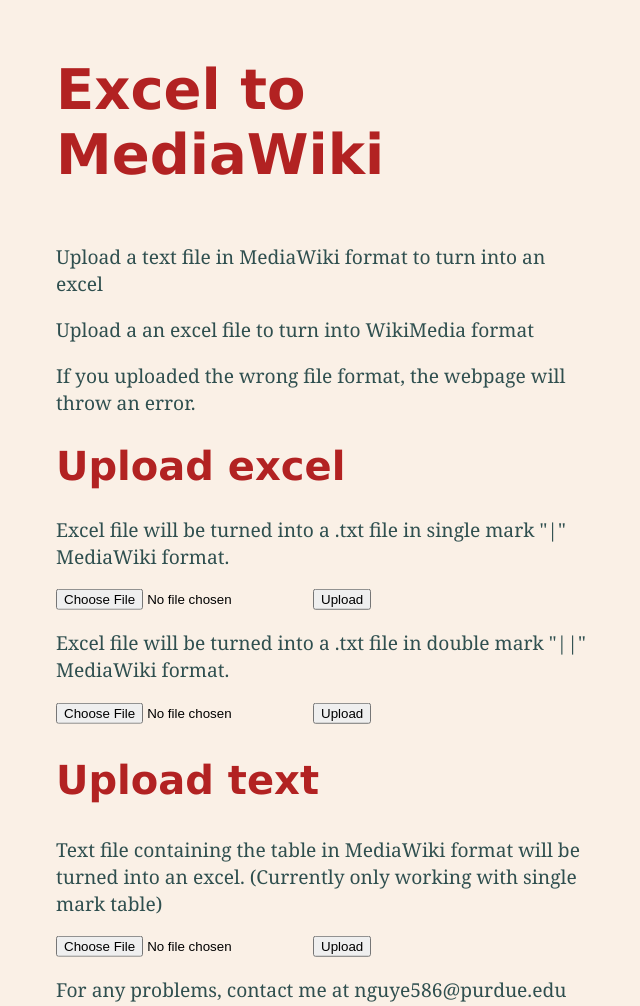
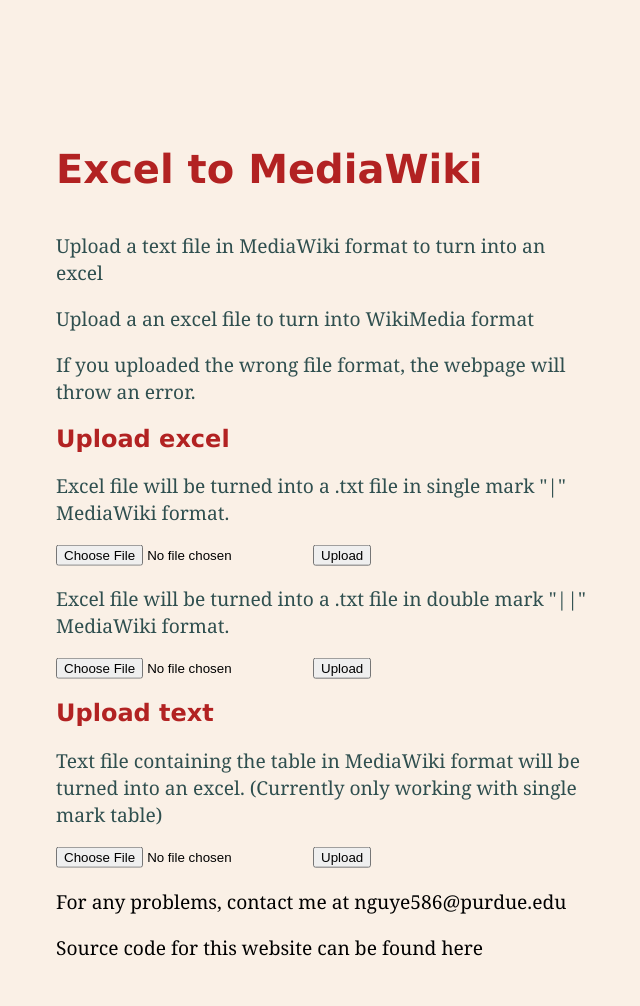
Before and after one commit to HoangNguyen0309/Wiki-Table-Generator, a Flask app: page / in a window 1280 px wide. Shown: the whole page, without its empty margins (418-1058 px from the left). Run offline with Flask 2, Linux system fonts and the light colour scheme.

Commit message:
Update styles.css

```diff
--- a/static/styles.css
+++ b/static/styles.css
@@ -10,17 +10,17 @@ p {
     }
 h1 {
     font-family: Verdana, Geneva, sans-serif;
-    font-size: 2.5em;
+    font-size: 1.5em;
     color: FireBrick;
     }
 h2 {
     font-family: Verdana, Geneva, sans-serif;
-    font-size: 2.5em;
+    font-size: 1.5em;
     color: FireBrick;
 }
 h3 {
     font-family: Verdana, Geneva, sans-serif;
-    font-size: 3.5em;
+    font-size: 2.5em;
     color: FireBrick;
 }
 .centered {
@@ -30,3 +30,8 @@ h3 {
     /* bring your own prefixes */
     transform: translate(-50%, -50%);
 }
+.notes {
+    font-family: Georgia, serif;
+    font-size: 1.2em;
+    color: black;
+}
```
